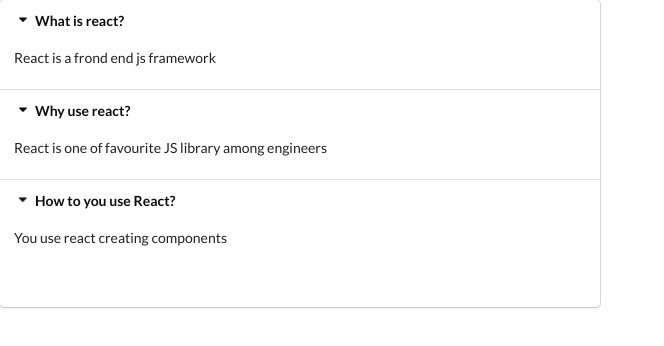
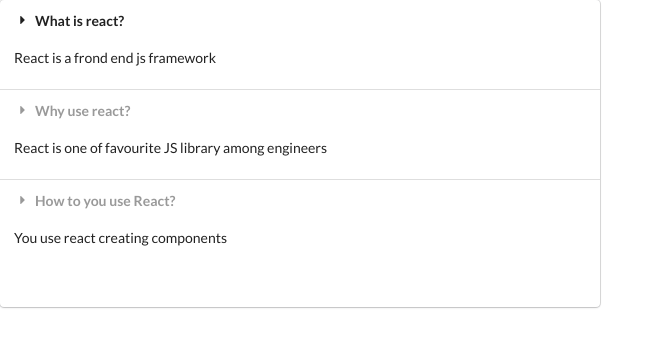
Before and after one commit to GoranAviani/react_understanding_hooks_in_react, a React (Create React App) app: page / in a window 1280 px wide. Shown: the top 346 px of the page, without its empty margins (0-664 px from the left). Built offline with nearby package versions, Linux system fonts and the light colour scheme.

Commit message:
react_understanding_hooks_in_react

```diff
--- a/src/components/Accordion.js
+++ b/src/components/Accordion.js
@@ -11,9 +11,11 @@
     };
 
     const renderedItems = items.map((item, index) => {
+        const active = index === activeIndex ? 'active': '';
+
         return (
             <React.Fragment key={item.title}>
-                <div className='title active'
+                <div className={`title ${active}`}
                      onClick={() => onTitleClick(index)}>
                     <i className='dropdown icon'></i>
                     {item.title}
```
